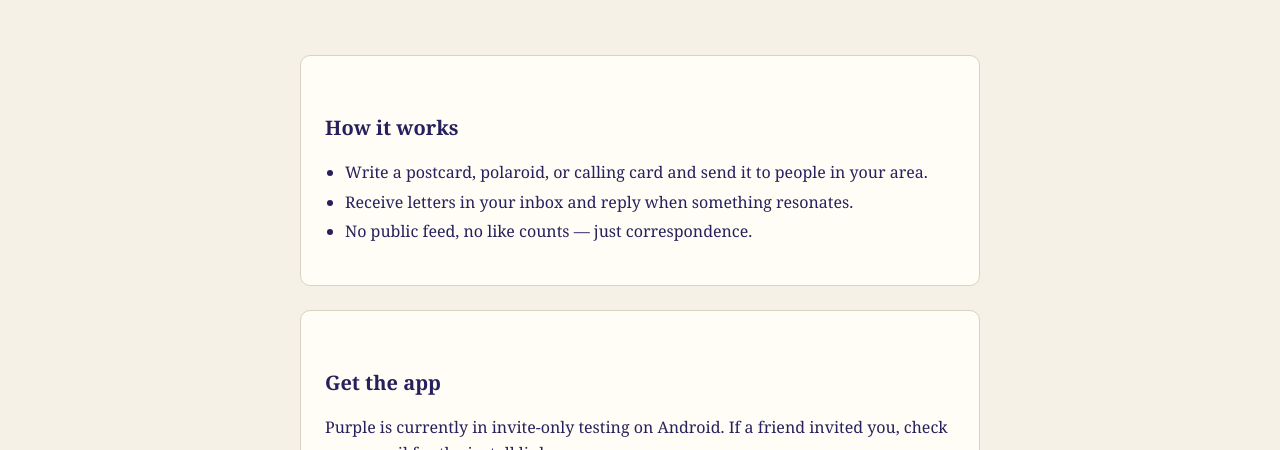
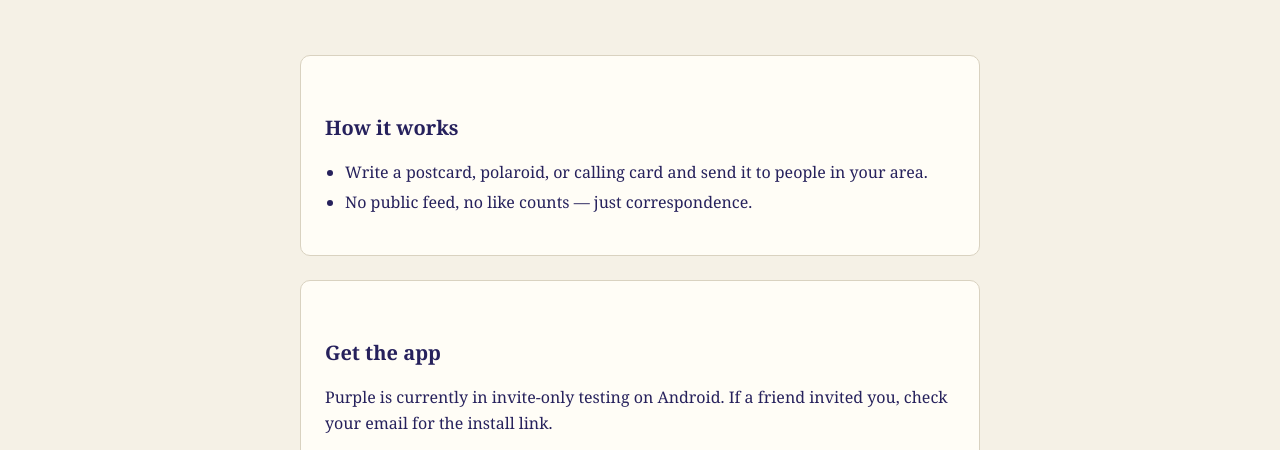
Before and after one commit to chaamba/purple-www, a plain HTML site: page index.html in a window 1280 px wide. Shown: the part 347-797 px from the top of the page. Drawn offline with Linux system fonts and the light colour scheme.

Commit message:
content: drop 'receive letters in inbox' line (feature not yet implemented)
Co-Authored-By: Claude Opus 4.8 (1M context) <noreply@anthropic.com>

```diff
--- a/index.html
+++ b/index.html
@@ -29,7 +29,6 @@
       <h2>How it works</h2>
       <ul>
         <li>Write a postcard, polaroid, or calling card and send it to people in your area.</li>
-        <li>Receive letters in your inbox and reply when something resonates.</li>
         <li>No public feed, no like counts — just correspondence.</li>
       </ul>
     </section>
```
